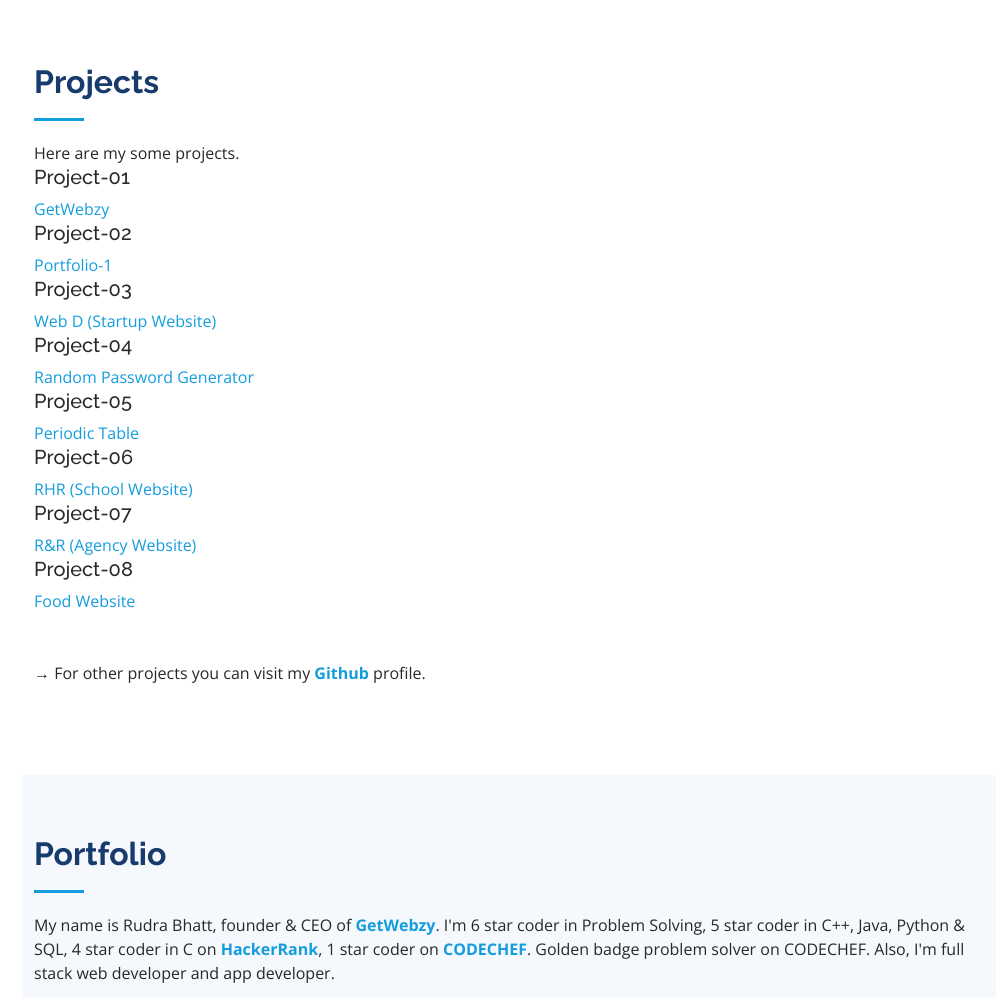
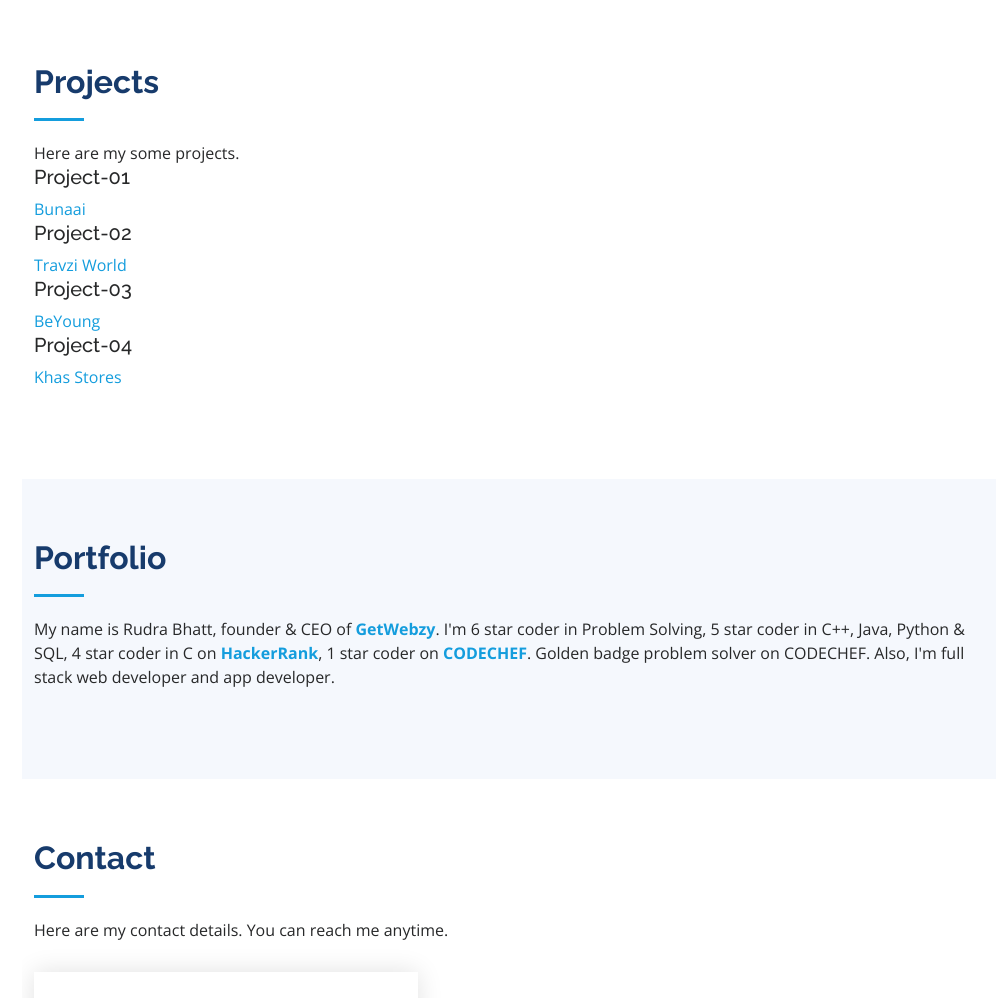
Before and after one commit to rudra3105/Rudra, a plain HTML site: page index.html in a window 1280 px wide. Shown: the part 2839-3837 px from the top of the page, without its empty margins (278-1274 px from the left). Drawn offline with nearby package versions, Linux system fonts and the light colour scheme.

Commit message:
Update index.html

```diff
--- a/index.html
+++ b/index.html
@@ -79,7 +79,7 @@
 
         <div class="section-title">
           <h2>About</h2>
-          <p>My name is Rudra Bhatt, Founder & CEO of <a href="https://GetWebzy.co.in/"><strong>GetWebzy</strong></a>. I'm 6 star coder in Problem Solving, 5 star coder in C++, Java, Python & SQL, 4 star coder in C on <a href="https://www.hackerrank.com/rudrabhatt525" target="_blank"><strong> HackerRank</strong></a>, 1 star coder on <a href="https://www.codechef.com/users/rudra3105" target="_blank"><strong>CODECHEF</strong></a>. Golden badge problem solver on CODECHEF. Also, I'm full stack web developer and app developer. </p>
+          <p>My name is Rudra Bhatt, Founder & CEO of <a href="https://getWebzy.in/"><strong>GetWebzy</strong></a>. I'm 6 star coder in Problem Solving, 5 star coder in C++, Java, Python & SQL, 4 star coder in C on <a href="https://www.hackerrank.com/rudrabhatt525" target="_blank"><strong> HackerRank</strong></a>, 1 star coder on <a href="https://www.codechef.com/users/rudra3105" target="_blank"><strong>CODECHEF</strong></a>. Golden badge problem solver on CODECHEF. Also, I'm full stack web developer and app developer. </p>
 
         </div>
 
@@ -260,7 +260,7 @@
             <div class="resume-item">
               <h4>CEO & App Developer</h4>
               <h5>Present</h5>
-              <p><em><a href="https://GetWebzy.co.in/">GetWebzy</a></em></p>
+              <p><em><a href="https://getWebzy.in/">GetWebzy</a></em></p>
 
             </div>
 
@@ -279,29 +279,18 @@
           <h2>Projects</h2>
           <p>Here are my some projects.</p>
           <h5>Project-01</h5>
-          <a href="https://rudra3105.github.io/GetWebzy.com/">GetWebzy</a>
+          <a href="https://www.bunaai.com/">Bunaai</a>
 
           <h5>Project-02</h5>
-          <a href="https://rudra3105.github.io/rudra.com/">Portfolio-1</a>
+          <a href="https://www.tarvzi.com">Travzi World</a>
 
           <h5>Project-03</h5>
-          <a href="https://rudra3105.github.io/Web-D/">Web D (Startup Website)</a>
+          <a href="https://www.beyoung.in/">BeYoung</a>
 
           <h5>Project-04</h5>
-          <a href="https://rudra3105.github.io/Random-password-generator/">Random Password Generator</a>
+          <a href="https://www.khasstores.com/">Khas Stores</a>
 
-          <h5>Project-05</h5>
-          <a href="https://rudra3105.github.io/periodic-table/">Periodic Table</a>
 
-          <h5>Project-06</h5>
-          <a href="https://rudra3105.github.io/rhr.com/">RHR (School Website)</a>
-
-          <h5>Project-07</h5>
-          <a href="https://rudra3105.github.io/R-R/">R&R (Agency Website)</a>
-
-          <h5>Project-08</h5>
-          <a href="https://rudra3105.github.io/Food-website-Example-website-/">Food Website</a><br><br><br>
-          <p>→ For other projects you can visit my <a href="https://github.com/rudra3105"><strong>Github</strong></a> profile.</p>
         </div>
       </div>
     </section>
@@ -312,7 +301,7 @@
 
         <div class="section-title">
           <h2>Portfolio</h2>
-          <p>My name is Rudra Bhatt, founder & CEO of <a href="https://GetWebzy.co.in/"><strong>GetWebzy</strong></a>. I'm 6 star coder in Problem Solving, 5 star coder in C++, Java, Python & SQL, 4 star coder in C on <a href="https://www.hackerrank.com/rudrabhatt525" target="_blank"><strong> HackerRank</strong></a>, 1 star coder on <a href="https://www.codechef.com/users/rudra3105" target="_blank"><strong>CODECHEF</strong></a>. Golden badge problem solver on CODECHEF. Also, I'm full stack web developer and app developer. </p>
+          <p>My name is Rudra Bhatt, founder & CEO of <a href="https://getWebzy.in/"><strong>GetWebzy</strong></a>. I'm 6 star coder in Problem Solving, 5 star coder in C++, Java, Python & SQL, 4 star coder in C on <a href="https://www.hackerrank.com/rudrabhatt525" target="_blank"><strong> HackerRank</strong></a>, 1 star coder on <a href="https://www.codechef.com/users/rudra3105" target="_blank"><strong>CODECHEF</strong></a>. Golden badge problem solver on CODECHEF. Also, I'm full stack web developer and app developer. </p>
         </div>
 
 
```
